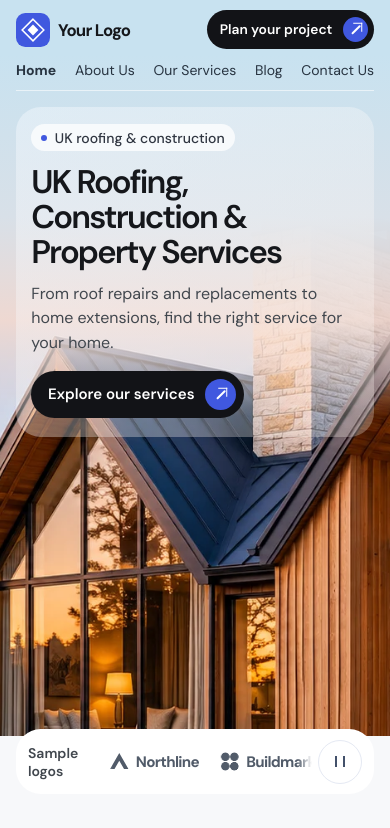
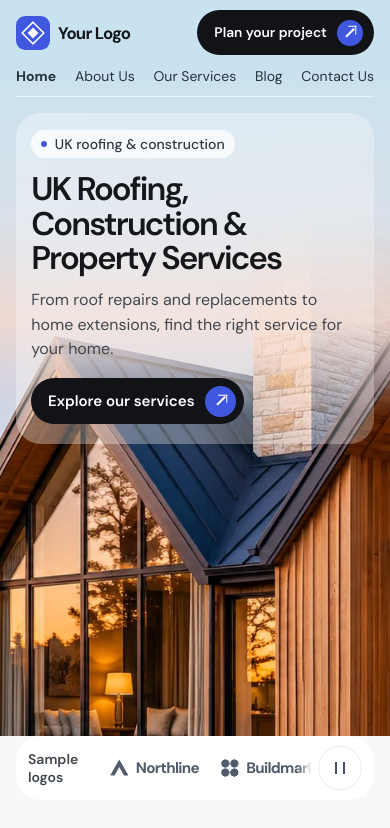
Before and after one commit to testdeviser/Construction-Flyroofing-UK, a plain HTML site: page dist/index.html in a window 390 px wide. Drawn offline with Linux system fonts and the light colour scheme.

Commit message:
Centre the hero panel and pad the header button

```diff
--- a/dist/index.html
+++ b/dist/index.html
@@ -44,7 +44,6 @@
           <span class="roof-label">Standing-seam roof</span>
         </div>
 
-        <div class="hero-bottom">
         <div class="logo-slider" role="region" aria-label="Sample logo slider">
           <p class="logo-label">Sample logos</p>
           <input class="logo-pause" id="logo-pause" type="checkbox" aria-label="Pause logo animation">
@@ -68,7 +67,6 @@
             </div>
           </div>
         </div>
-        </div>
       </section>
 
       <div class="services-menu" id="services-menu" popover role="dialog" aria-labelledby="services-title">
--- a/dist/styles.css
+++ b/dist/styles.css
@@ -145,8 +145,8 @@ p, h1, h2 { margin: 0; }
 
 .header-button {
   justify-self: end;
-  min-height: 2.4rem;
-  padding: .34rem .36rem .34rem .8rem;
+  min-height: 2.75rem;
+  padding: .6rem .7rem .6rem 1.1rem;
   font-size: .86rem;
 }
 
@@ -191,9 +191,9 @@ p, h1, h2 { margin: 0; }
   position: relative;
   display: flex;
   flex-direction: column;
-  justify-content: space-between;
+  justify-content: center;
   min-height: calc(var(--image-height) - var(--header-height) + 4rem);
-  padding-top: clamp(1.65rem, 2.8vw, 2.6rem);
+  padding-bottom: 4rem;
 }
 
 .hero-panel {
@@ -281,11 +281,6 @@ h1 {
   border-bottom: 1px dashed rgb(255 255 255 / 78%);
   border-left: 1px dashed rgb(255 255 255 / 78%);
   border-radius: 0 0 0 .55rem;
-}
-
-.hero-bottom {
-  margin-top: clamp(1.75rem, 5vw, 4rem);
-  padding-bottom: .5rem;
 }
 
 .logo-slider {
@@ -513,8 +508,7 @@ h1 {
 
   .hero {
     min-height: auto;
-    padding-top: 1rem;
-    padding-bottom: 1.25rem;
+    padding-block: 1rem 1.75rem;
   }
 
   .hero-panel {
@@ -528,13 +522,20 @@ h1 {
 
   .roof-annotation { display: none; }
 
-  .hero-bottom { margin-top: 17.4rem; }
-
   .logo-slider {
     position: static;
     min-height: 3.8rem;
-    margin-top: .85rem;
+    margin-top: 18.25rem;
     border-radius: var(--radius);
     transform: none;
   }
 }
+
+@media (max-width: 23rem) {
+  .site-header { column-gap: .45rem; }
+
+  .header-button {
+    gap: .4rem;
+    padding-inline: .8rem .5rem;
+  }
+}
```
Lines whose indentation alone changed are shown as unchanged.
